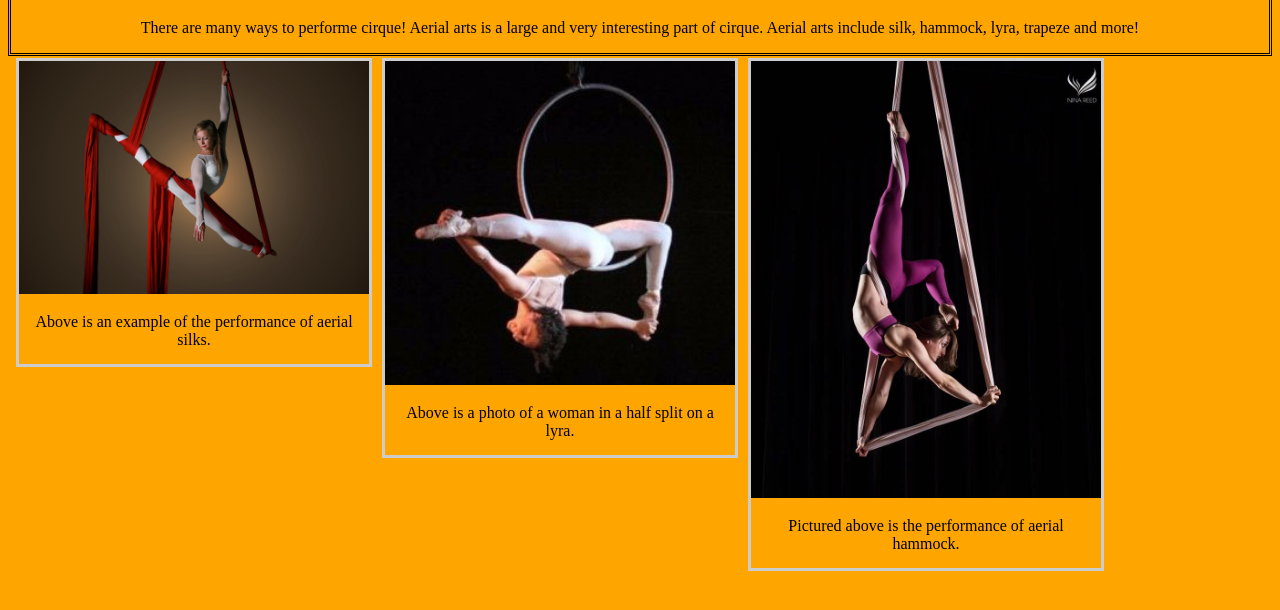
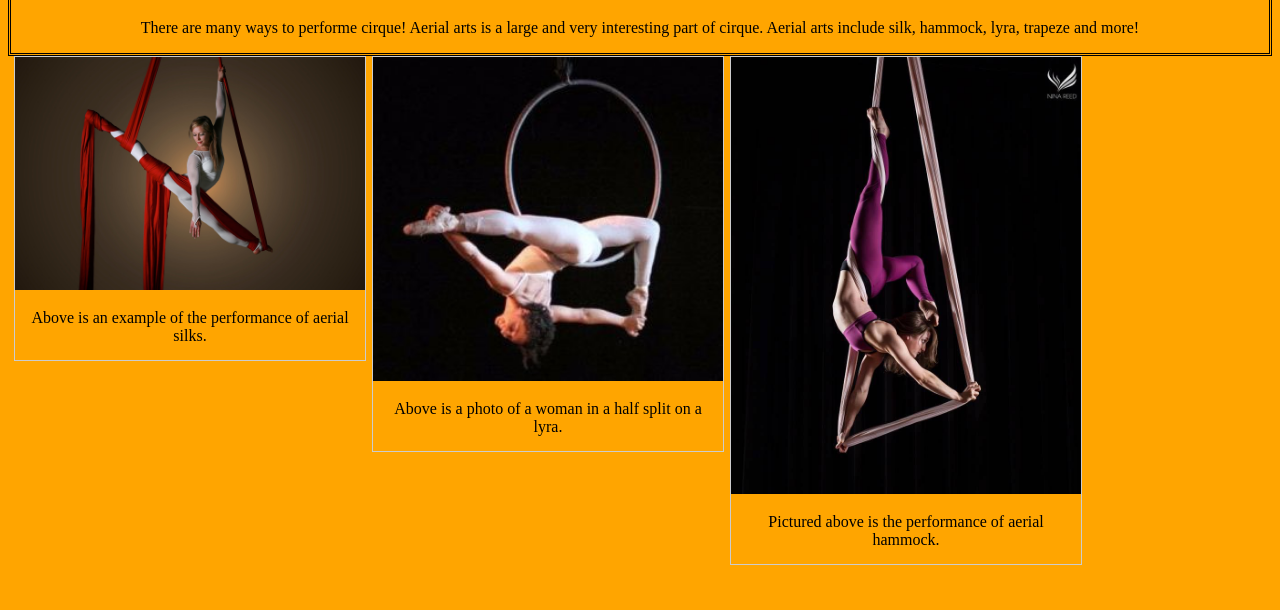
Before and after one commit to coder123n/cirque-craze, a plain HTML site: page index.html in a window 1280 px wide. Shown: the part 72-682 px from the top of the page. Drawn offline with Linux system fonts and the light colour scheme.

Commit message:
Update index.html

```diff
--- a/index.html
+++ b/index.html
@@ -19,8 +19,8 @@
     }
   div.gallery
       {
-        margin: 5px;
-        border: 3px solid #ccc;
+        margin: 3px;
+        border: 1px solid #ccc;
         float: left;
         width: 350px;
       }
```
